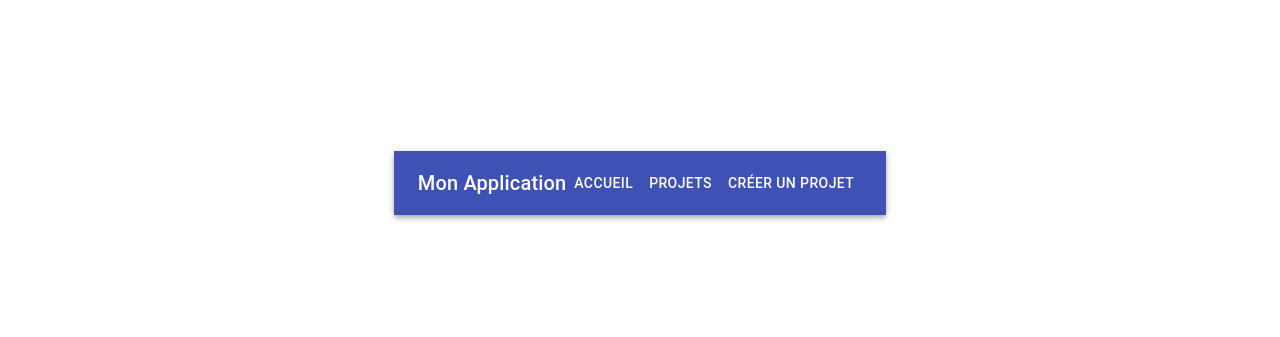
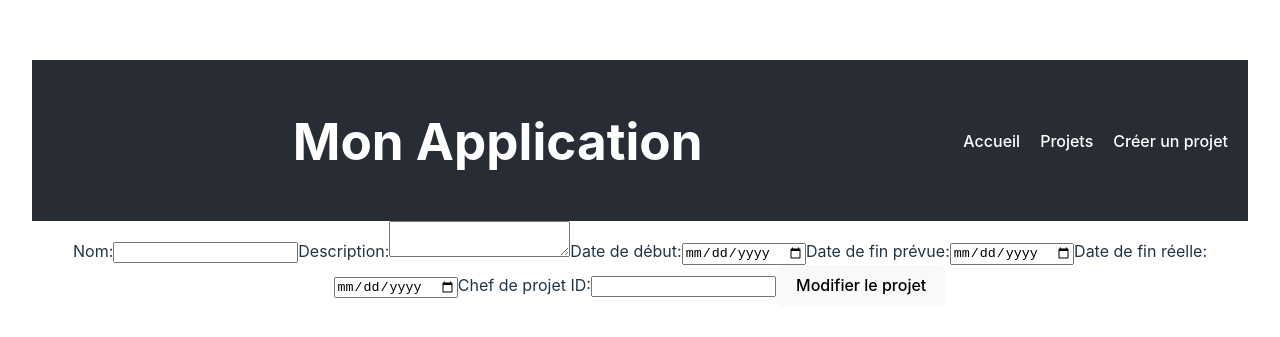
Before and after one commit to yacine977/frontend-gestion-projet, a React (Vite) app: page /modifier-projet/1 in a window 1280 px wide. Shown: the part 217-554 px from the top of the page. Built offline with nearby package versions, Linux system fonts and the light colour scheme; no server answers.

Commit message:
Création du composant ModifierProjet et ajout des routes associées. Modification du style de la NavBar suite à la désinstallation de '@material-ui/core' en raison de conflits de version avec React.

```diff
--- a/package.json
+++ b/package.json
@@ -10,7 +10,6 @@
     "preview": "vite preview"
   },
   "dependencies": {
-    "@material-ui/core": "^4.12.4",
     "react": "^18.2.0",
     "react-dom": "^18.2.0",
     "react-router-dom": "^6.23.1"
--- a/src/App.jsx
+++ b/src/App.jsx
@@ -6,6 +6,8 @@ import ListeDesProjets from './composants/ListeDesProjets';
 import CreerProjet from './composants/CreerProjet';
 import HomePage from './composants/HomePage';
 import NavBar from './composants/NavBar';
+import ModifierProjet from './composants/ModifierProjet';
+
 
 function App() {
   const [count, setCount] = useState(0);
@@ -16,9 +18,12 @@ function App() {
       <div>
 
         <Routes>
+          <Route path="/" element={<HomePage />} />
           <Route path="/projets" element={<ListeDesProjets />} /> {/* Modifiez cette ligne */}
           <Route path="/creer-projet" element={<CreerProjet />} /> {/* Modifiez cette ligne */}
-          <Route path="/" element={<HomePage />} />
+          <Route path="/modifier-projet/:id" element={<ModifierProjet />} /> {/* Modifiez cette ligne */}
+
+
         </Routes>
       </div>
     </Router>
--- a/src/composants/ListeDesProjets.jsx
+++ b/src/composants/ListeDesProjets.jsx
@@ -1,4 +1,7 @@
+
 import { useState, useEffect } from 'react';
+import { Link } from 'react-router-dom';
+
 
 function ListeDesProjets() {
   const [projets, setProjets] = useState([]);
@@ -17,18 +20,25 @@ function ListeDesProjets() {
       });
   }, []);
 
+
+
   return (
     <div>
       <h1>Liste des projets</h1>
       {projets.map(projet => (
         <div key={projet.id}>
+          <Link to={`/modifier-projet/${projet.id}`}>Modifier</Link>
           <h2>{projet.nom}</h2>
           <p>{projet.description}</p>
+
           <p>Date de début : {new Date(projet.dateDebut).toLocaleDateString()}</p>
           <p>Date de fin prévue : {new Date(projet.dateFinPrevu).toLocaleDateString()}</p>
           <p>Date de fin réelle : {projet.dateFinReel ? new Date(projet.dateFinReel).toLocaleDateString() : 'N/A'}</p>
           <p>Chef de projet ID : {projet.chefDeProjetId}</p>
           <p>Est validé : {projet.est_valide ? 'Oui' : 'Non'}</p>
+
+
+
         </div>
       ))}
     </div>
--- /dev/null
+++ b/src/composants/ModifierProjet.jsx
@@ -0,0 +1,90 @@
+import { useState, useEffect } from 'react';
+import { useParams } from 'react-router-dom';
+
+function ModifierProjet() {
+  const { id } = useParams();
+  const [nom, setNom] = useState('');
+  const [description, setDescription] = useState('');
+  const [dateDebut, setDateDebut] = useState('');
+  const [dateFinPrevu, setDateFinPrevu] = useState('');
+  const [dateFinReel, setDateFinReel] = useState('');
+  const [chefDeProjetId, setChefDeProjetId] = useState('');
+
+
+
+ useEffect(() => {
+  const fetchProjet = async () => {
+    const response = await fetch(`http://localhost:3000/projet/${id}`);
+    const data = await response.json();
+    const projet = data[0]; // Accédez au premier élément du tableau
+
+    // Convertir les dates au format yyyy-mm-dd
+    const dateDebut = new Date(projet.dateDebut).toISOString().split('T')[0];
+    const dateFinPrevu = new Date(projet.dateFinPrevu).toISOString().split('T')[0];
+    const dateFinReel = new Date(projet.dateFinReel).toISOString().split('T')[0];
+
+    setNom(projet.nom);
+    setDescription(projet.description);
+    setDateDebut(dateDebut);
+    setDateFinPrevu(dateFinPrevu);
+    setDateFinReel(dateFinReel);
+    setChefDeProjetId(projet.chefDeProjetId);
+
+  };
+
+  fetchProjet();
+}, [id]);
+
+  const handleSubmit = async (event) => {
+    event.preventDefault();
+
+    const projet = { nom, description, dateDebut, dateFinPrevu, dateFinReel, chefDeProjetId };
+
+    const response = await fetch(`http://localhost:3000/projet/${id}`, {
+      method: 'PUT',
+      headers: {
+        'Content-Type': 'application/json',
+      },
+      body: JSON.stringify(projet),
+    });
+
+    if (response.ok) {
+      alert('Projet modifié avec succès');
+    } else {
+      alert('Erreur lors de la modification du projet');
+    }
+  };
+
+  return (
+    <form onSubmit={handleSubmit}>
+      <label>
+        Nom:
+        <input type="text" value={nom} onChange={(e) => setNom(e.target.value)}  />
+      </label>
+      <label>
+        Description:
+        <textarea value={description} onChange={(e) => setDescription(e.target.value)}  />
+      </label>
+      <label>
+        Date de début:
+        <input type="date" value={dateDebut} onChange={(e) => setDateDebut(e.target.value)}  />
+      </label>
+      <label>
+        Date de fin prévue:
+        <input type="date" value={dateFinPrevu} onChange={(e) => setDateFinPrevu(e.target.value)}  />
+      </label>
+      <label>
+        Date de fin réelle:
+        <input type="date" value={dateFinReel} onChange={(e) => setDateFinReel(e.target.value)} />
+      </label>
+      <label>
+        Chef de projet ID:
+        <input type="number" value={chefDeProjetId} onChange={(e) => setChefDeProjetId(e.target.value)}  />
+      </label>
+
+      <button type="submit">Modifier le projet</button>
+    </form>
+  );
+}
+
+export default ModifierProjet;
--- a/src/composants/NavBar.jsx
+++ b/src/composants/NavBar.jsx
@@ -1,18 +1,17 @@
-import { Link as RouterLink } from 'react-router-dom';
-import { AppBar, Toolbar, Typography, Button } from '@material-ui/core';
+import { Link } from 'react-router-dom';
 
 function NavBar() {
   return (
-    <AppBar position="static">
-      <Toolbar>
-        <Typography variant="h6" style={{ flexGrow: 1 }}>
-          Mon Application
-        </Typography>
-        <Button color="inherit" component={RouterLink} to="/">Accueil</Button>
-        <Button color="inherit" component={RouterLink} to="/projets">Projets</Button>
-        <Button color="inherit" component={RouterLink} to="/creer-projet">Créer un projet</Button>
-      </Toolbar>
-    </AppBar>
+    <nav style={{ backgroundColor: '#282c34', padding: '10px', display: 'flex', alignItems: 'center', justifyContent: 'space-between' }}>
+      <h1 style={{ color: 'white', flexGrow: 1 }}>
+        Mon Application
+      </h1>
+      <div>
+        <Link to="/" style={{ color: 'white', textDecoration: 'none', margin: '0 10px' }}>Accueil</Link>
+        <Link to="/projets" style={{ color: 'white', textDecoration: 'none', margin: '0 10px' }}>Projets</Link>
+        <Link to="/creer-projet" style={{ color: 'white', textDecoration: 'none', margin: '0 10px' }}>Créer un projet</Link>
+      </div>
+    </nav>
   );
 }
 
```
Also changed, not shown: 1 other file (tests, documents, lock files or other folders). Lines whose indentation alone changed are shown as unchanged.
